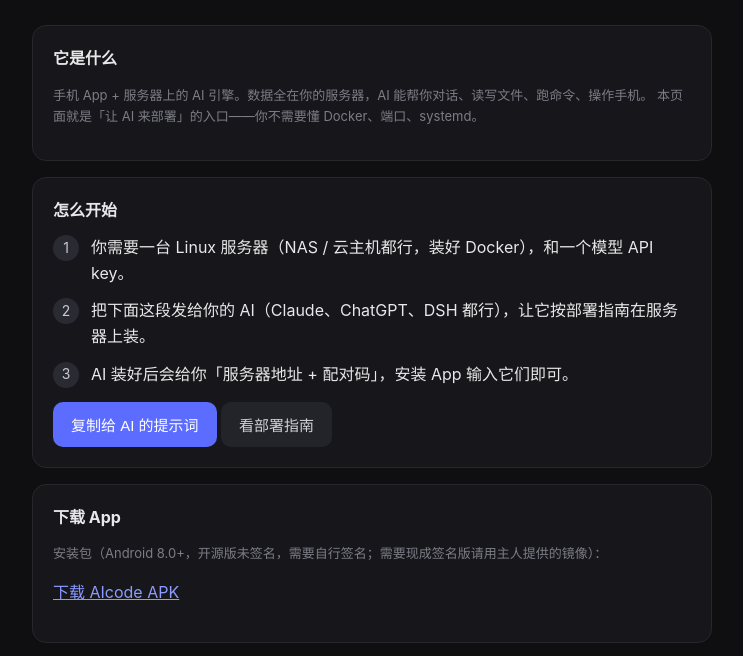
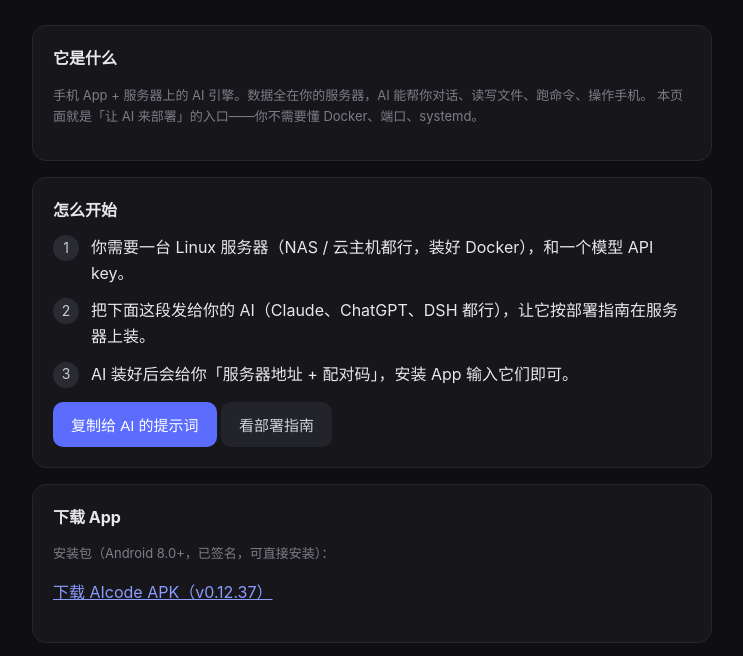
Before and after one commit to CYYYOURMAN/AICode, a plain HTML site: page pages/index.html in a window 1280 px wide. Shown: the part 121-777 px from the top of the page, without its empty margins (268-1011 px from the left). Drawn offline with Linux system fonts and the light colour scheme.

Commit message:
feat(release): publish signed APK 0.12.37 (vc114) for direct install; link from landing/deploy guide

```diff
--- a/pages/index.html
+++ b/pages/index.html
@@ -46,8 +46,8 @@
 
   <div class="card">
     <b>下载 App</b>
-    <p class="muted">安装包（Android 8.0+，开源版未签名，需要自行签名；需要现成签名版请用主人提供的镜像）：</p>
-    <p><a href="https://github.com/CYYYOURMAN/AICode/releases">下载 AIcode APK</a></p>
+    <p class="muted">安装包（Android 8.0+，已签名，可直接安装）：</p>
+    <p><a href="app/aicode-latest.apk">下载 AIcode APK（v0.12.37）</a></p>
   </div>
 
   <div class="card">
```
Also changed, not shown: 4 other files.
